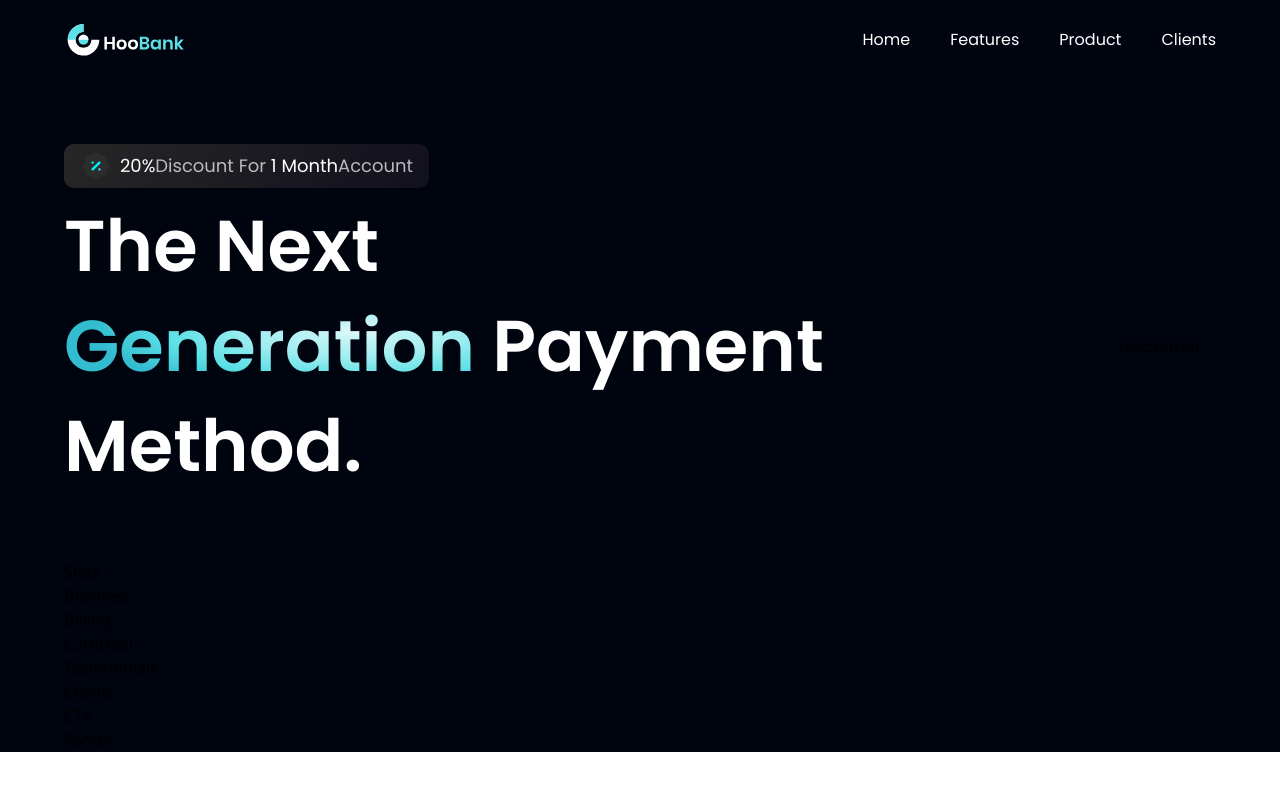
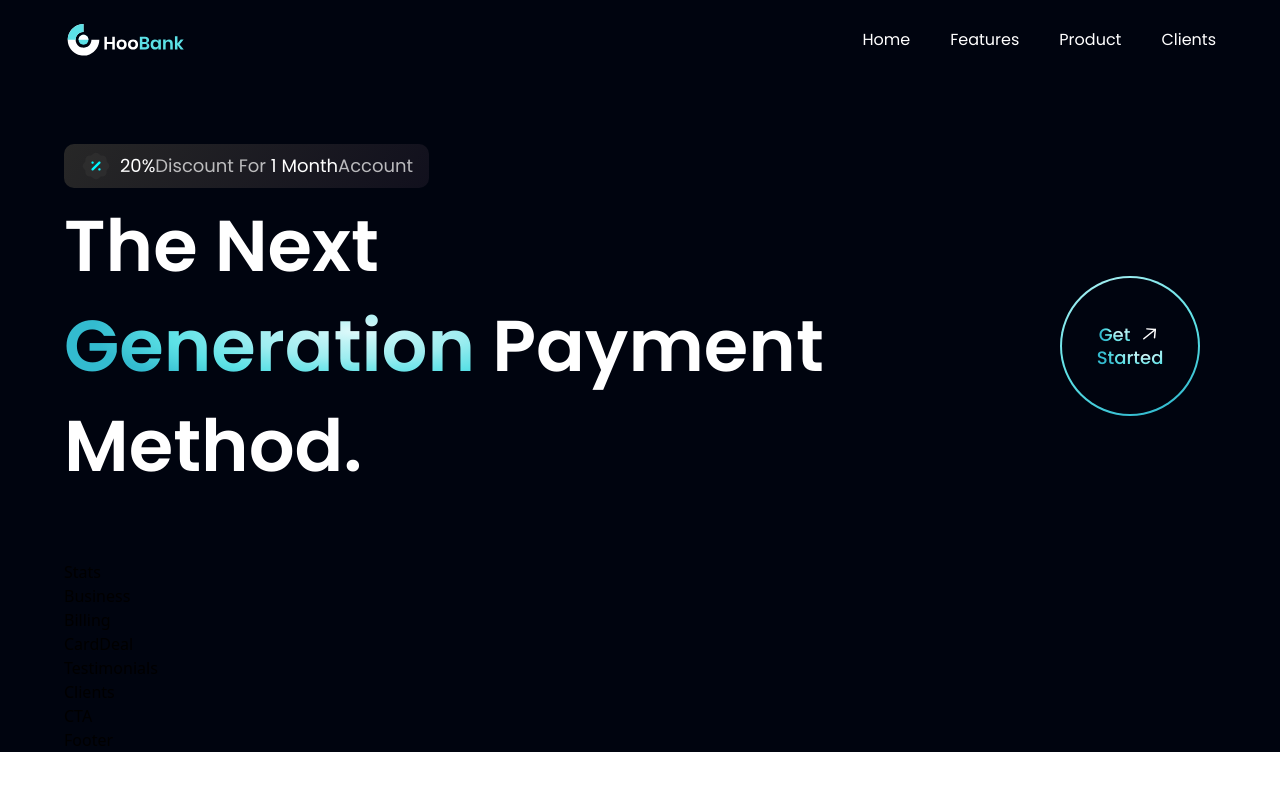
Before and after one commit to nejidevelops/modern_bank_app, a React (Vite) app: page / in a window 1280 px wide. Shown: the top 790 px of the page. Built offline with nearby package versions, Linux system fonts and the light colour scheme.

Commit message:
done setting up my get started component

```diff
--- a/src/components/GetStarted.jsx
+++ b/src/components/GetStarted.jsx
@@ -1,8 +1,22 @@
 import React from 'react'
+import styles from '../style'
+import {arrowUp} from "../assets"
 
 function GetStarted() {
   return (
-    <div>GetStarted</div>
+    <div className={`${styles.flexCenter} w-[140px] h-[140px] rounded-full bg-blue-gradient p-[2px] cursor-pointer`}>
+      <div className={`${styles.flexCenter} flex-col bg-primary w-[100%] h-[100%] rounded-full`}>
+        <div className={`${styles.flexStart} flex-row`}>
+          <p className='font-poppins font-medium text-[18px] leading-[23px] mr-2'>
+            <span className='text-gradient'>Get</span>
+          </p>
+          <img src={arrowUp} className="w-[23px] h-[23px] object-contain" />
+        </div>
+          <p className='font-poppins font-medium text-[18px] leading-[23px]'>
+            <span className='text-gradient'>Started</span>
+          </p>
+      </div>
+    </div>
   )
 }
 
```
